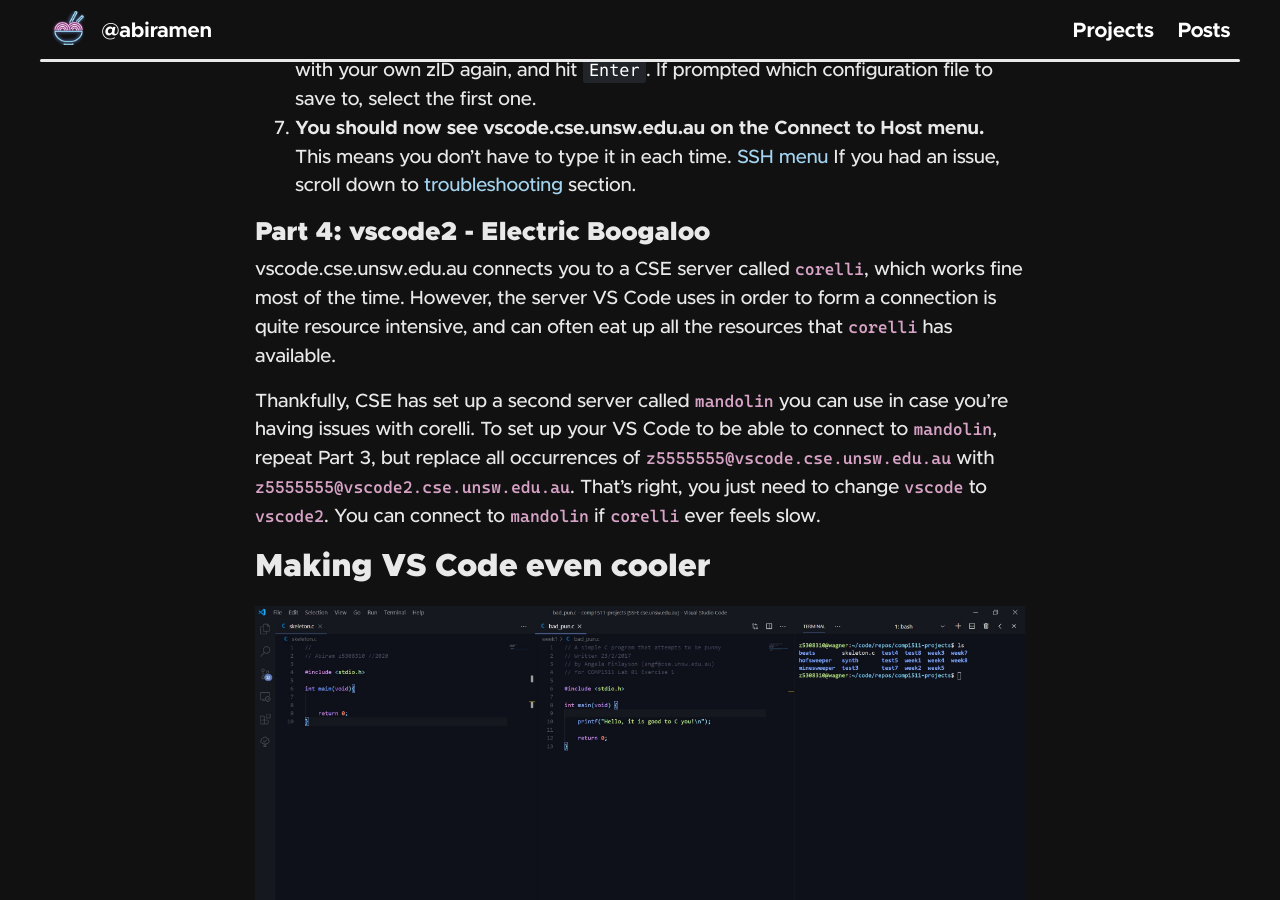
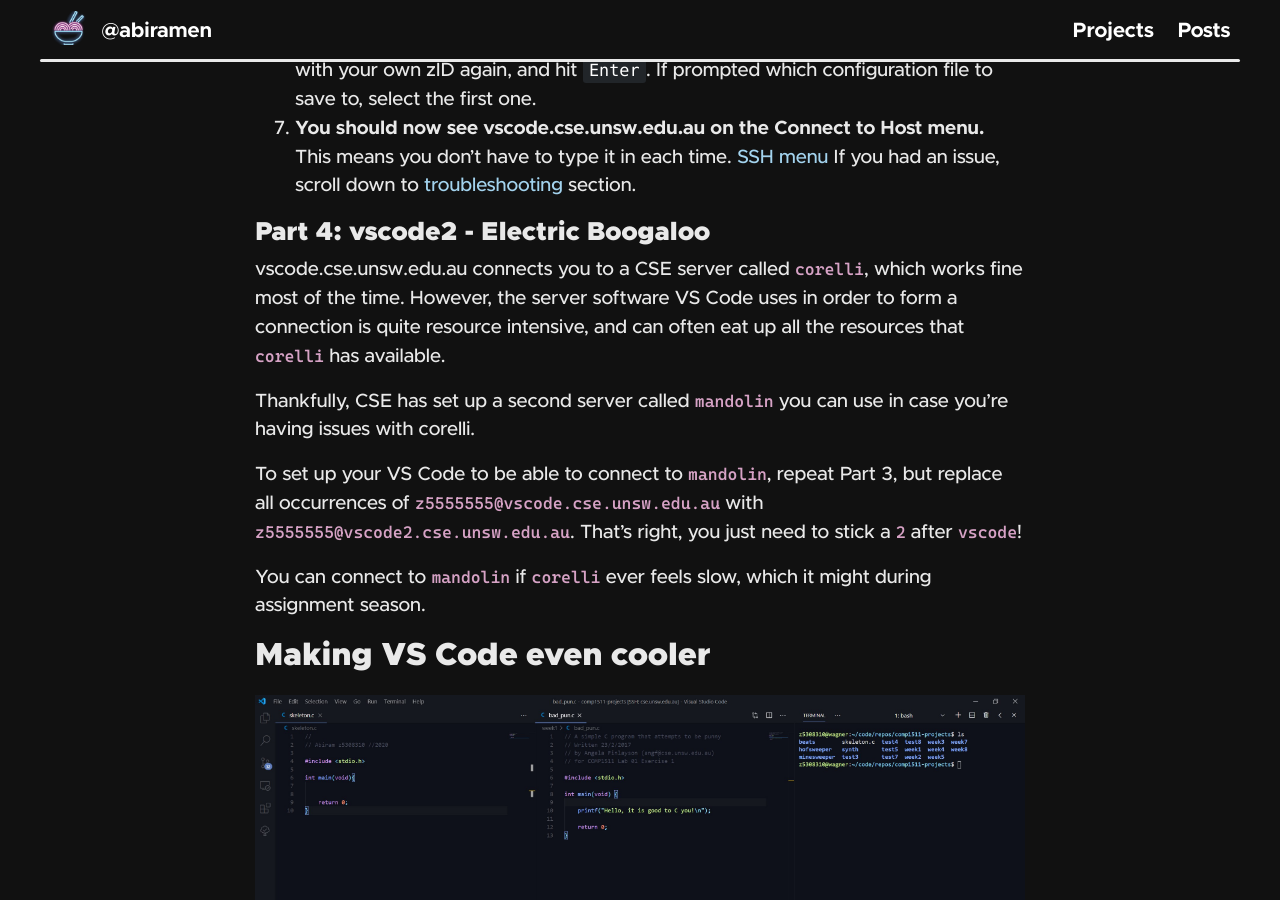
Before and after one commit to jeffreydyao/abiramen.github.io, a Jekyll site: the page built from _posts/2020-09-18-vscode-and-cse.md, in a window 1280 px wide and 900 px high, scrolled down 4434 px. Built offline with Jekyll 4.4.1, drawn with Linux system fonts in a browser that asks for light colours; nearby versions of some CDN libraries; comment, search, counter and statistics services are not loaded.

Commit message:
Add clarifications to vscode2 steps

```diff
--- a/_posts/2020-09-18-vscode-and-cse.md
+++ b/_posts/2020-09-18-vscode-and-cse.md
@@ -85,9 +85,13 @@
 
 ### Part 4: vscode2 - Electric Boogaloo
 
-vscode.cse.unsw.edu.au connects you to a CSE server called `corelli`, which works fine most of the time. However, the server VS Code uses in order to form a connection is quite resource intensive, and can often eat up all the resources that `corelli` has available.
+vscode.cse.unsw.edu.au connects you to a CSE server called `corelli`, which works fine most of the time. However, the server software VS Code uses in order to form a connection is quite resource intensive, and can often eat up all the resources that `corelli` has available.
 
-Thankfully, CSE has set up a second server called `mandolin` you can use in case you're having issues with corelli. To set up your VS Code to be able to connect to `mandolin`, repeat Part 3, but replace all occurrences of `z5555555@vscode.cse.unsw.edu.au` with `z5555555@vscode2.cse.unsw.edu.au`. That's right, you just need to change `vscode` to `vscode2`. You can connect to `mandolin` if `corelli` ever feels slow.
+Thankfully, CSE has set up a second server called `mandolin` you can use in case you're having issues with corelli.
+
+To set up your VS Code to be able to connect to `mandolin`, repeat Part 3, but replace all occurrences of `z5555555@vscode.cse.unsw.edu.au` with `z5555555@vscode2.cse.unsw.edu.au`. That's right, you just need to stick a `2` after `vscode`!
+
+You can connect to `mandolin` if `corelli` ever feels slow, which it might during assignment season.
 
 ## Making VS Code even cooler
 
```
